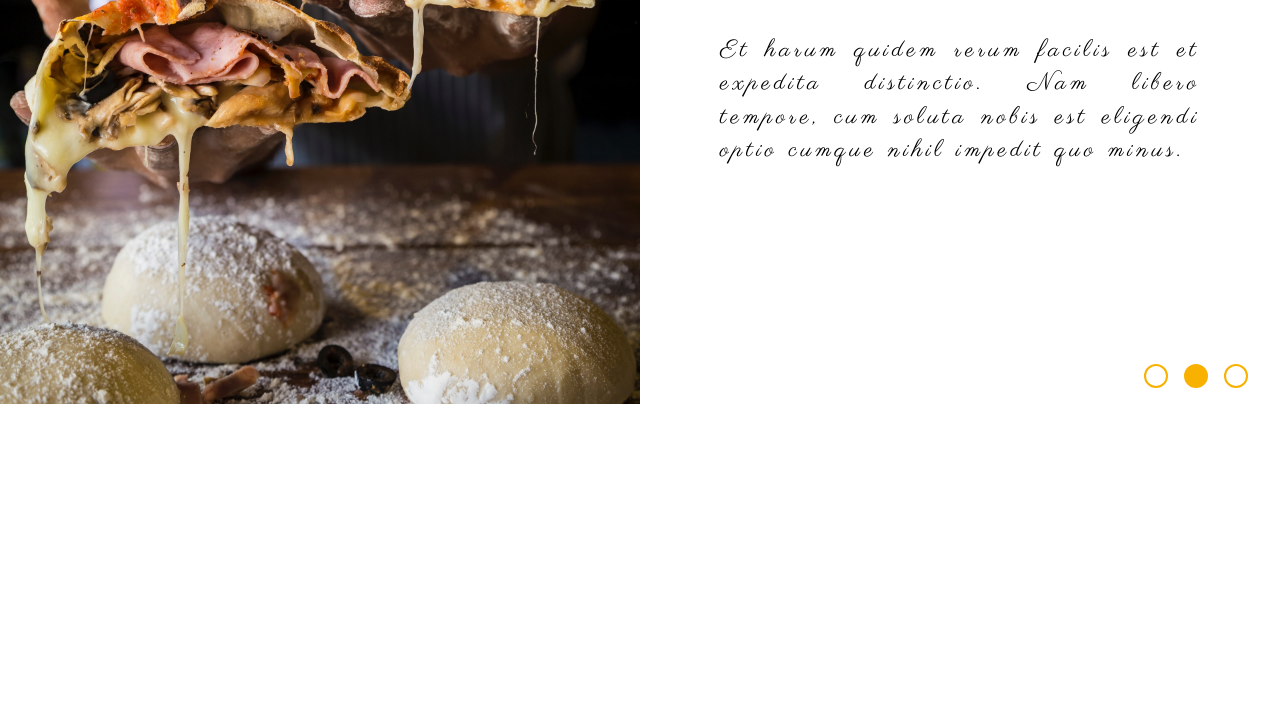
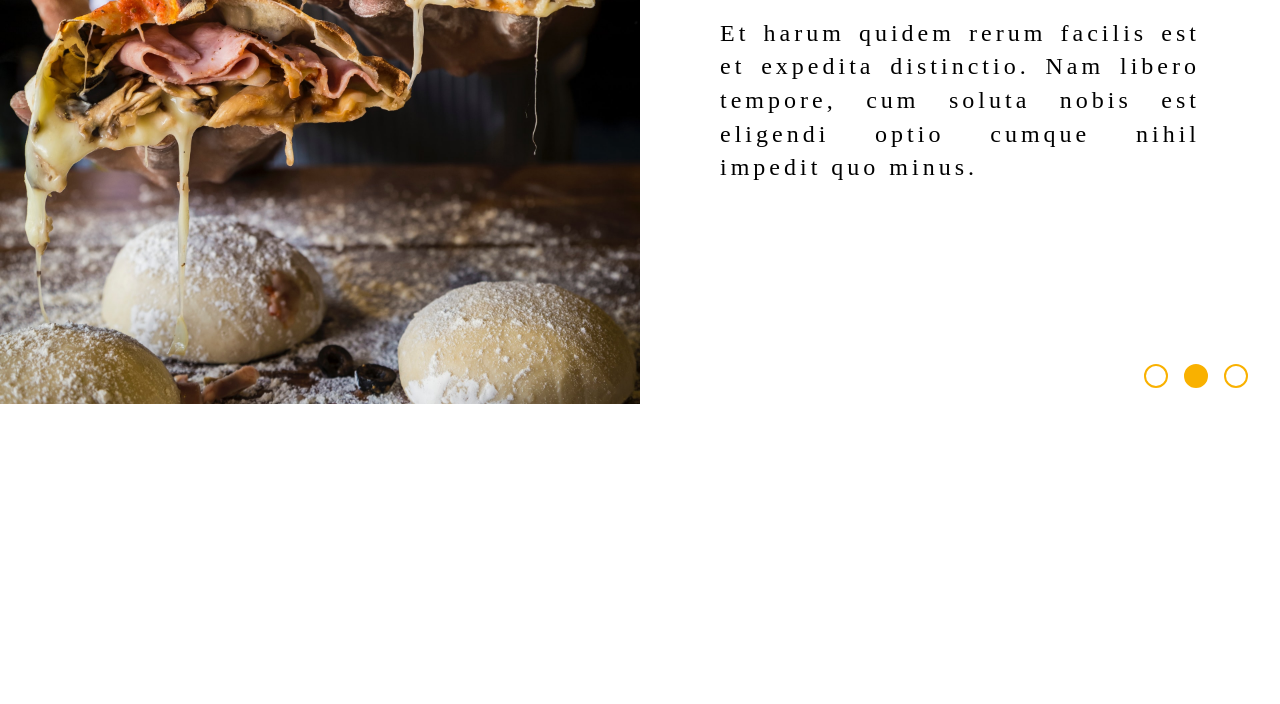
Before and after one commit to Pier2208/mamamia, a Gatsby site: page / in a window 1280 px wide. Shown: the part 396-1100 px from the top of the page. Built offline with nearby package versions, Linux system fonts and the light colour scheme; Gatsby itself is replaced by a stand-in of ours; no server answers.

Commit message:
removed import fonts in global

```diff
--- a/src/styles/global.js
+++ b/src/styles/global.js
@@ -1,7 +1,6 @@
 import { createGlobalStyle } from 'styled-components'
 
 export default createGlobalStyle`
-    @import url('https://fonts.googleapis.com/css2?family=Open+Sans:wght@300;400&family=Parisienne&display=swap');
     :root {
         box-sizing: border-box;
     }
```
